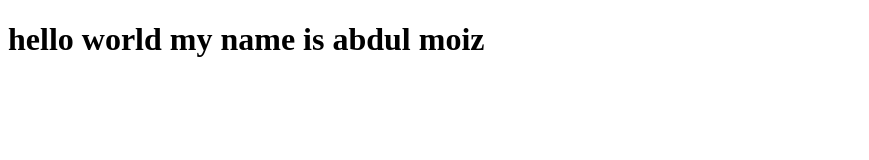
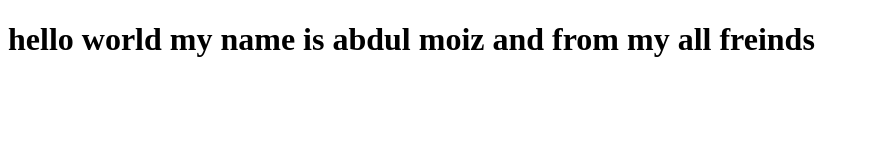
Before and after one commit to AbdulMoiz8994/bootsample2020, a plain HTML site: page index.html in a window 1280 px wide. Shown: the whole page, without its empty margins (0-869 px from the left). Drawn offline with Linux system fonts and the light colour scheme.

Commit message:
update index.html

```diff
--- a/index.html
+++ b/index.html
@@ -6,6 +6,6 @@
     <title>Document</title>
 </head>
 <body>
-    <h1>hello world my name is abdul moiz</h1>
+    <h1>hello world my name is abdul moiz and from my all freinds</h1>
 </body>
 </html>
```
